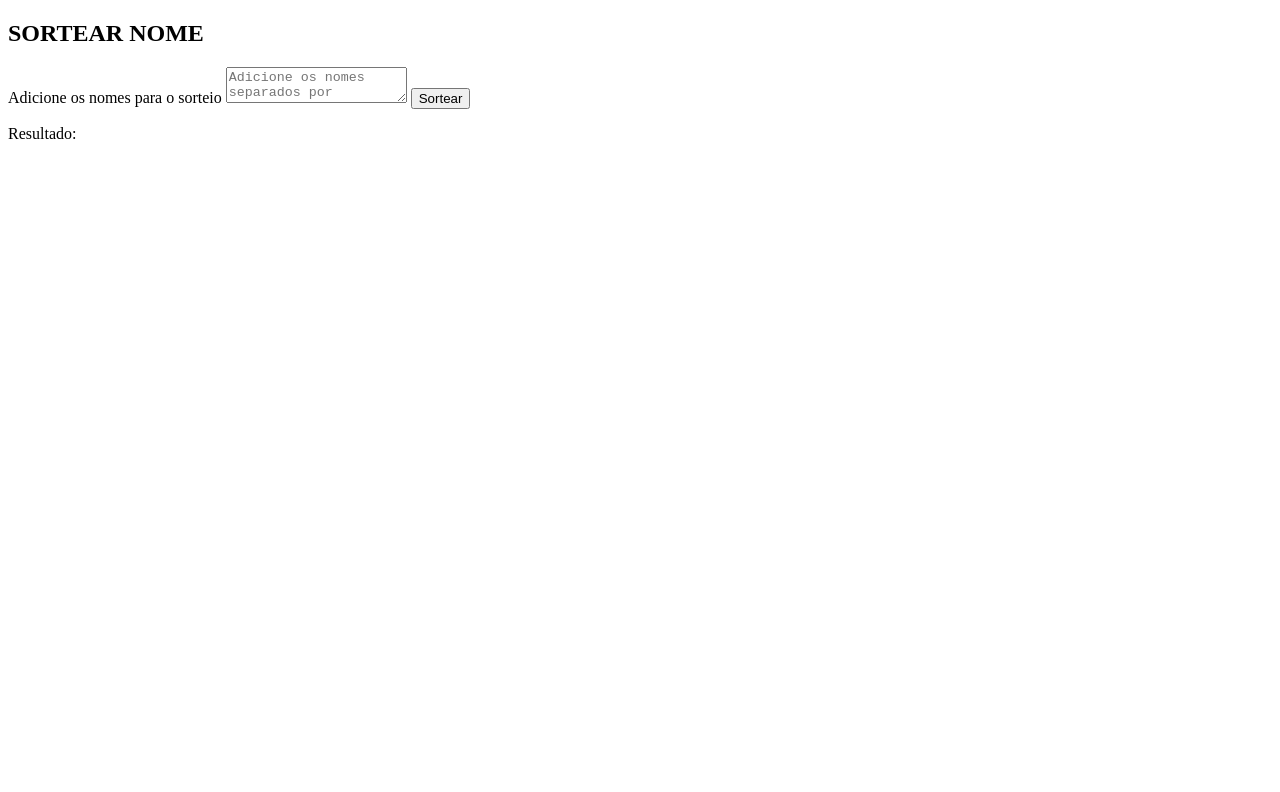
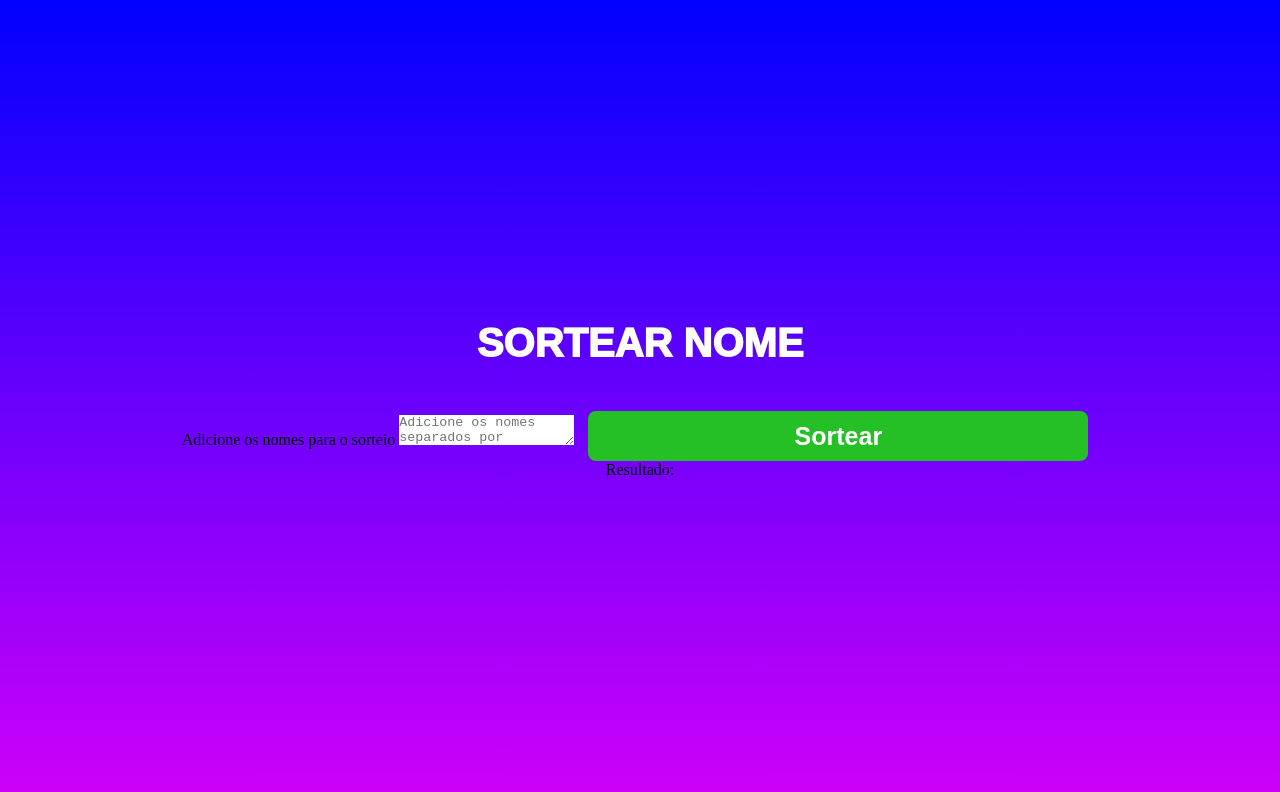
Before and after one commit to IIIgorMoura/exe5-JS, a plain HTML site: page sorteioNome.html in a window 1280 px wide. Drawn offline with Linux system fonts and the light colour scheme.

Commit message:
alguns ajustes

```diff
--- a/sorteioNome.html
+++ b/sorteioNome.html
@@ -4,11 +4,13 @@
     <meta charset="UTF-8">
     <meta name="viewport" content="width=device-width, initial-scale=1.0">
     <title>Sorteio - nome</title>
+
+    <link rel="stylesheet" href="style.css">
 </head>
 <body>
     <section class="sorteio">
         <div class="container">
-            <h2>SORTEAR NOME</h2>
+            <h2 class="titulo">SORTEAR NOME</h2>
             <div class="linha"></div>
 
             <div class="formulario">
--- a/style.css
+++ b/style.css
@@ -32,8 +32,10 @@ body {
 
 /* fim background */
 /* titulo */
-#titulo {
+.titulo {
     font: 1000 40px Arial;
+    color: #fff;
+
     padding-bottom: 15px;
 }
 
@@ -46,7 +48,7 @@ body {
 
 /* fim txt */
 /* botao */
-#sortear {
+.sortear {
     font: 800 25px Arial;
     color: #fff;
 
@@ -65,7 +67,7 @@ body {
 
 }
 
-#sortear:hover {
+.sortear:hover {
     transform: scale(1.2);
 
     background-color: rgb(36, 225, 51);
```
Also changed, not shown: sorteioNumero.html (+2 -2 lines).
